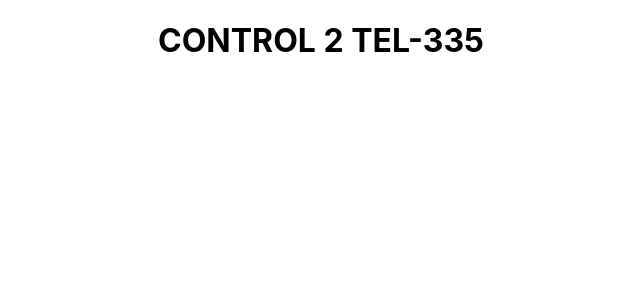
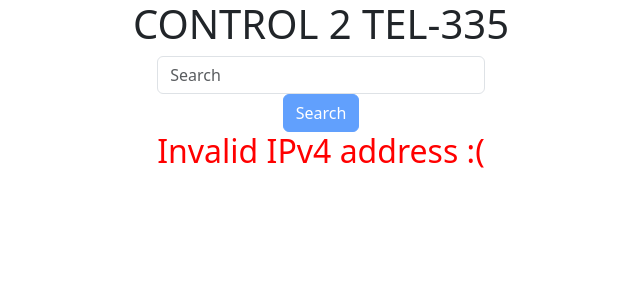
Before and after one commit to tel335/c2-2023, a React (Create React App) app: page / in a window 1280 px wide. Shown: the top 300 px of the page, without its empty margins (319-959 px from the left). Built offline with nearby package versions, Linux system fonts and the light colour scheme.

Commit message:
resolucion certamen
agarra el error 429

```diff
--- a/package.json
+++ b/package.json
@@ -6,7 +6,10 @@
     "@testing-library/jest-dom": "^5.16.5",
     "@testing-library/react": "^13.4.0",
     "@testing-library/user-event": "^13.5.0",
+    "axios": "^1.4.0",
+    "bootstrap": "^5.3.0",
     "react": "^18.2.0",
+    "react-bootstrap": "^2.7.4",
     "react-dom": "^18.2.0",
     "react-scripts": "5.0.1",
     "web-vitals": "^2.1.4"
--- a/src/App.js
+++ b/src/App.js
@@ -1,9 +1,11 @@
 import './App.css';
+import SearchBar from './components/SearchBar';
 
 function App() {
   return (
     <div className="App">
       <h1>CONTROL 2 TEL-335</h1>
+      <SearchBar />
     </div>
   );
 }
--- /dev/null
+++ b/src/api/api.js
@@ -0,0 +1,25 @@
+
+import axios from "axios";
+
+const BASE_URL = "https://ipinfo.io/";
+
+
+// export const getIp = async (ip) => {
+//     const response = await axios.get(`${BASE_URL}${ip}/geo`);
+//     return response.data;
+// };
+
+export const getIp = async (ip) => {
+    try {
+      const response = await axios.get(`${BASE_URL}${ip}/geo`);
+      return response.data;
+    } catch (error) {
+      if (error.response && error.response.status === 429) {
+        console.log('Too Many Requests');
+        return 'error 429';
+      } else {
+        console.log(error);
+        return 'Error NOT 429';
+      }
+    }
+  };
--- /dev/null
+++ b/src/components/SearchBar.js
@@ -0,0 +1,78 @@
+import { useState } from 'react';
+
+import Modal from 'react-bootstrap/Modal';
+import Card from 'react-bootstrap/Card';
+import { Form, FormControl, Button } from 'react-bootstrap';
+import InputGroup from 'react-bootstrap/InputGroup';
+
+import { getIp } from '../api/api';
+
+
+function SearchBar() {
+    const [inputIpText, setSearchQuery] = useState('');
+    const [isValidIPv4, setIsValidIPv4] = useState(false);
+    const [showModal, setShowModal] = useState(false);
+    const [modalContent, setModalContent] = useState('');
+
+    function searchIp() {
+        const setIp = async () => {
+            let response = await getIp(inputIpText);
+            console.log(response);
+            setModalContent(response);
+        };
+        setIp();
+        setShowModal(true);
+        console.log('Search:', inputIpText);
+    };
+
+    function handleClose() {
+        setShowModal(false);
+        setModalContent([]);
+    }
+
+    const validateIPv4 = (input) => {
+      const ipAddressRegex = /^(\d{1,3}\.){3}\d{1,3}$/;
+      return ipAddressRegex.test(input);
+    };
+
+    const handleChange = (e) => {
+      const inputValue = e.target.value;
+      setSearchQuery(inputValue);
+      setIsValidIPv4(validateIPv4(inputValue));
+    };
+    // returns a warning message if the ip is not valid
+
+    return (
+
+    <div>
+          <div style={{display: 'grid', justifyContent: 'center'}}>
+              <Form inline className='' >
+                <FormControl
+                  type="text"
+                  placeholder="Search"
+                  value={inputIpText}
+                  onChange={handleChange}
+                />
+                <Button variant="primary" onClick={searchIp} disabled={!isValidIPv4}>
+                  Search
+                </Button>
+                <h2 style={{color: 'red'}}>{isValidIPv4 ? '' : 'Invalid IPv4 address :('}</h2>
+                <h2 style={{color: 'Green'}}>{!isValidIPv4 ? '' : 'Valid IPv4 address :)'}</h2>
+              </Form>
+          </div>
+          <Modal show={showModal} onHide={handleClose}>
+                <Modal.Header closeButton style={{borderBottom: 'none'}}>
+                    <Modal.Title>Tu ip es: {inputIpText}</Modal.Title>
+                    <Modal.Body>
+                        <div style={{display: 'grid', justifyContent: 'center'}}>
+                            <h2 style={{color: 'red'}}>{modalContent=='error 429' ? modalContent : ''}</h2>
+                            <h2>{modalContent!='error 429' ?  modalContent :''}</h2>
+                        </div>
+
+                    </Modal.Body>
+                </Modal.Header>
+            </Modal>
+    </div>
+    );
+  }
+export default SearchBar;
--- a/src/index.js
+++ b/src/index.js
@@ -3,6 +3,7 @@ import ReactDOM from 'react-dom/client';
 import './index.css';
 import App from './App';
 import reportWebVitals from './reportWebVitals';
+import '../node_modules/bootstrap/dist/css/bootstrap.min.css';
 
 const root = ReactDOM.createRoot(document.getElementById('root'));
 root.render(
@@ -11,6 +12,8 @@ root.render(
   </React.StrictMode>
 );
 
+
+
 // If you want to start measuring performance in your app, pass a function
 // to log results (for example: reportWebVitals(console.log))
 // or send to an analytics endpoint. Learn more: https://bit.ly/CRA-vitals
```
Also changed, not shown: src/components/Template.js (added, +52 -0 lines), 1 other file (tests, documents, lock files or other folders).
